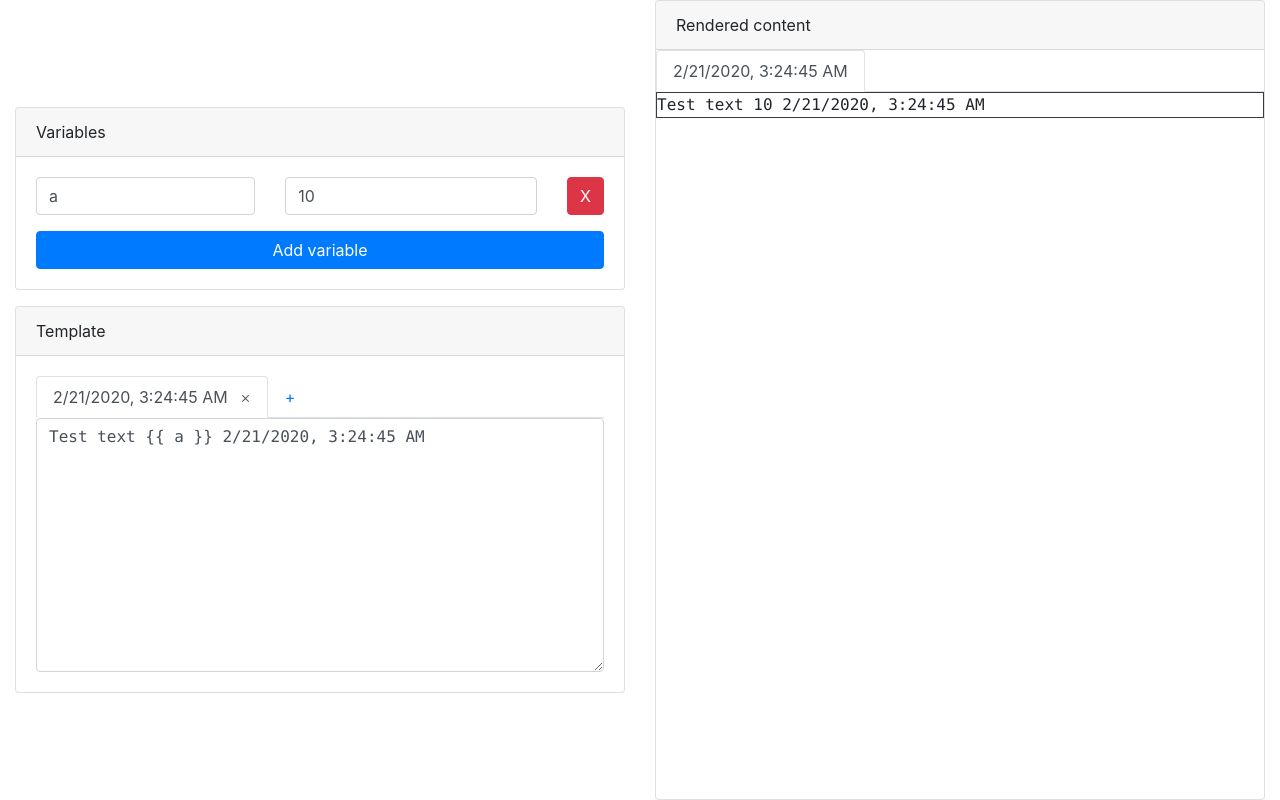
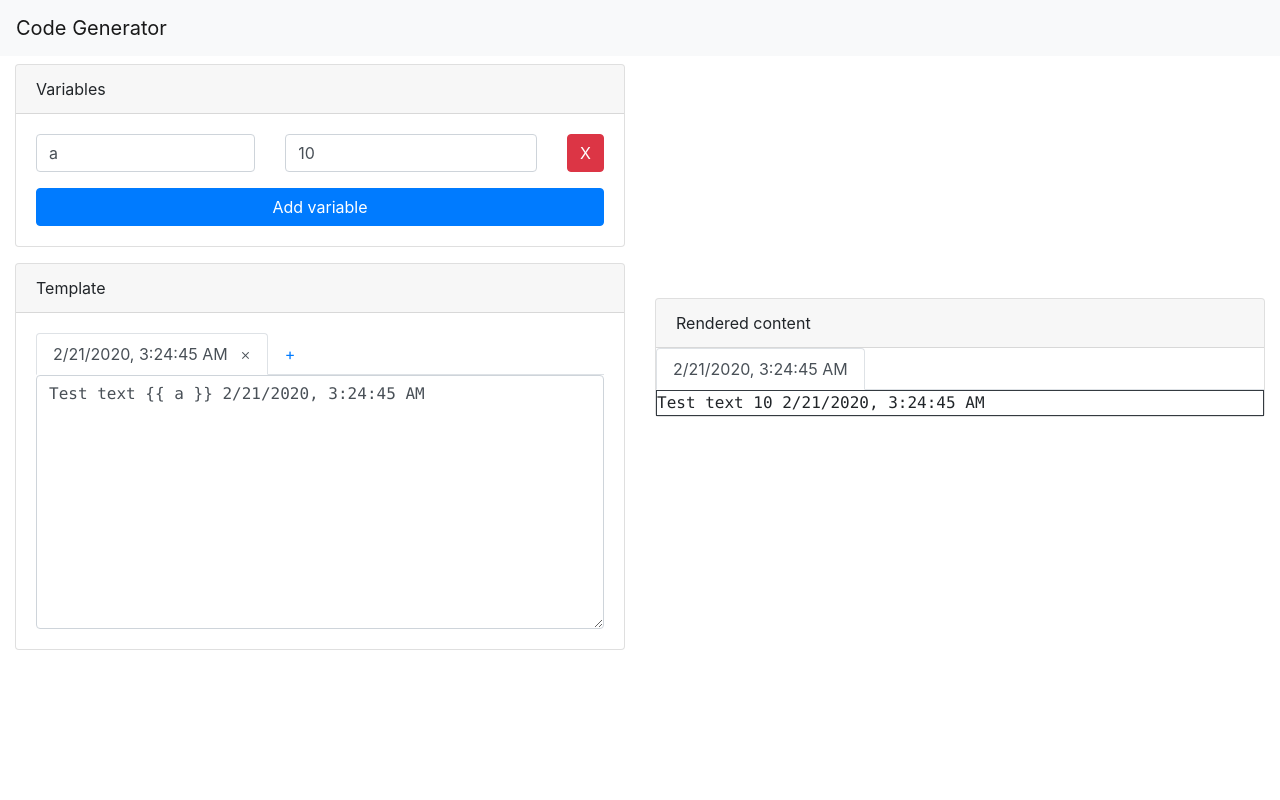
Before and after one commit to oliveirarthur/code-generator-src, an Angular app in the folder web/: page / in a window 1280 px wide. Built offline with nearby package versions, Linux system fonts and the light colour scheme.

Commit message:
Creates layout structure
- Adds navbar with project name

```diff
--- a/web/src/app/app.component.html
+++ b/web/src/app/app.component.html
@@ -1,3 +1 @@
-<div class="container-fluid">
-  <router-outlet></router-outlet>
-</div>
+<router-outlet></router-outlet>
--- a/web/src/app/app.module.ts
+++ b/web/src/app/app.module.ts
@@ -8,6 +8,7 @@ import { TemplateComponent } from '@components/template/template.component';
 import { VariablesComponent } from '@components/variables/variables.component';
 import { NgbNavModule } from '@ng-bootstrap/ng-bootstrap';
 import { GeneratorComponent } from '@pages/generator/generator.component';
+import { DefaultComponent } from './layouts/default/default.component';
 
 @NgModule({
   declarations: [
@@ -16,6 +17,7 @@ import { GeneratorComponent } from '@pages/generator/generator.component';
     TemplateComponent,
     RendererComponent,
     VariablesComponent,
+    DefaultComponent,
   ],
   imports: [
     BrowserModule,
--- /dev/null
+++ b/web/src/app/layouts/default/default.component.html
@@ -0,0 +1,7 @@
+<nav class="navbar navbar-light bg-light">
+  <span class="navbar-brand mb-0 h1">Code Generator</span>
+</nav>
+
+<div class="container-fluid">
+  <router-outlet></router-outlet>
+</div>
--- /dev/null
+++ b/web/src/app/layouts/default/default.component.ts
@@ -0,0 +1,15 @@
+import { Component, OnInit } from '@angular/core';
+
+@Component({
+  selector: 'cg-default',
+  templateUrl: './default.component.html',
+  styleUrls: ['./default.component.sass']
+})
+export class DefaultComponent implements OnInit {
+
+  constructor() { }
+
+  ngOnInit(): void {
+  }
+
+}
--- a/web/src/app/pages/generator/generator.component.html
+++ b/web/src/app/pages/generator/generator.component.html
@@ -1,4 +1,4 @@
-<div class="row align-items-center min-vh-100">
+<div class="row align-items-center">
   <div class="col-lg-6">
     <div class="row">
       <div class="col-12">
@@ -30,7 +30,7 @@
   </div>
 
   <div class="col-lg-6">
-    <div class="card min-vh-100">
+    <div class="card">
       <div class="card-header">
         Rendered content
       </div>
--- a/web/src/styles/vendor/bootstrap.sass
+++ b/web/src/styles/vendor/bootstrap.sass
@@ -8,3 +8,4 @@
 @import 'bootstrap/scss/_grid'
 @import 'bootstrap/scss/_card'
 @import 'bootstrap/scss/_nav'
+@import 'bootstrap/scss/_navbar'
--- a/web/tsconfig.json
+++ b/web/tsconfig.json
@@ -18,6 +18,7 @@
       "@app/*": ["src/app/*"],
       "@components/*": ["src/app/components/*"],
       "@environments/*": ["src/environments/*"],
+      "@layouts/*": ["src/app/layouts/*"],
       "@pages/*": ["src/app/pages/*"],
       "@typings/*": ["src/typings/*"]
     },
```
Also changed, not shown: web/src/app/app-routing.module.ts (+6 -1 lines), web/src/app/layouts/default/default.component.sass (added).
